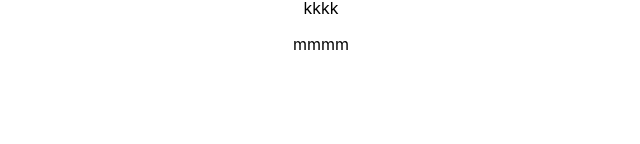
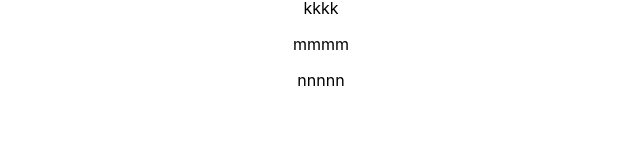
Before and after one commit to 20011994/Techbreakfront, a React (Create React App) app: page / in a window 1280 px wide. Shown: the part 156-300 px from the top of the page, without its empty margins (319-959 px from the left). Built offline with nearby package versions, Linux system fonts and the light colour scheme.

Commit message:
added nnnn

```diff
--- a/src/App.js
+++ b/src/App.js
@@ -9,6 +9,7 @@ function App() {
       <p>jjj</p>
       <p>kkkk</p>
       <p>mmmm</p>
+      <p>nnnnn</p>
     </div>
   );
 }
```
